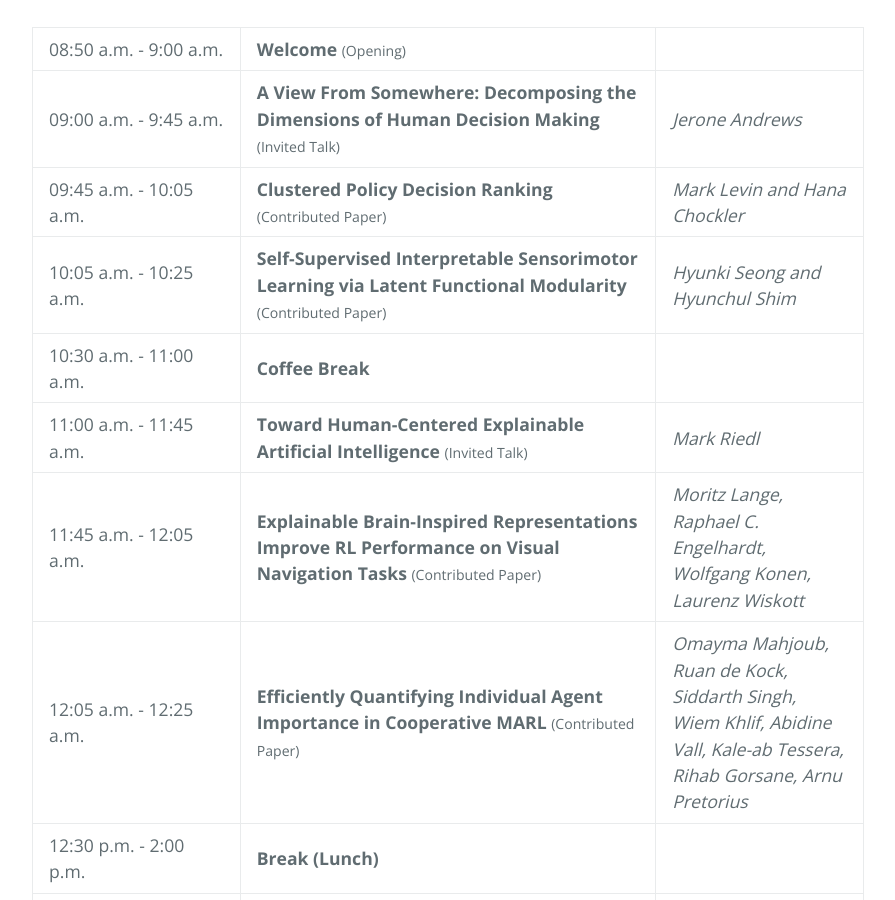
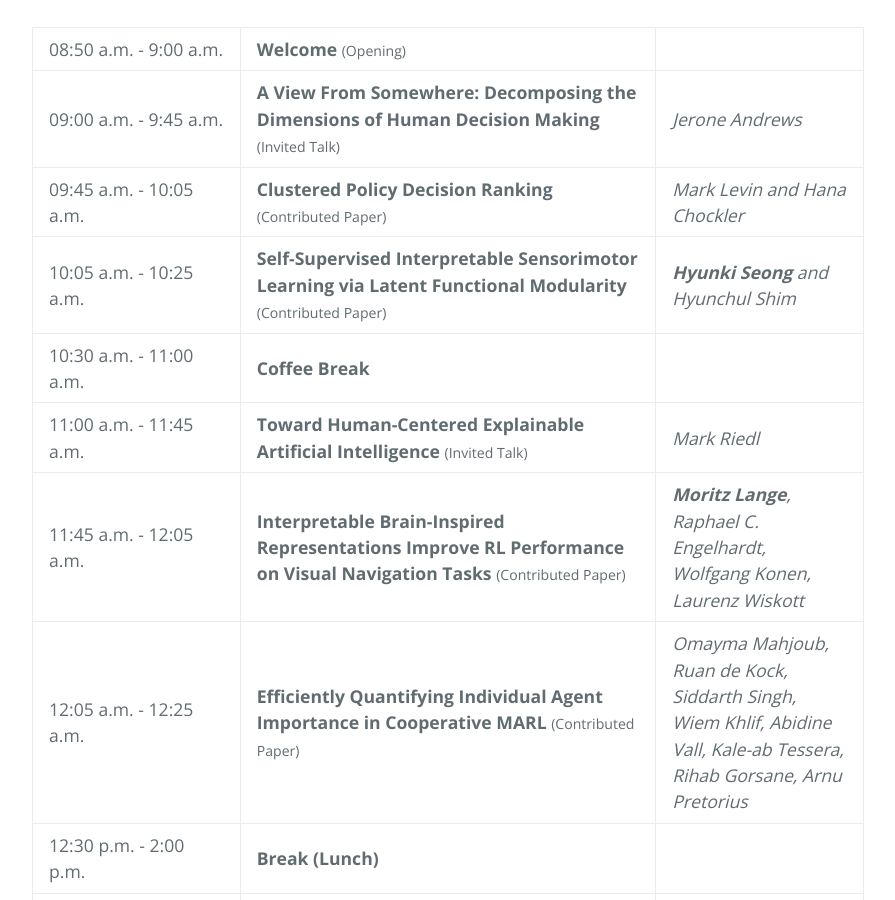
Before and after one commit to XAI4DRL/XAI4DRL.github.io, a Jekyll site: the page built from index.md, in a window 1280 px wide and 900 px high, scrolled down 1478 px. Shown: the whole window, without its empty margins (192-1087 px from the left). Built offline with Jekyll 4.4.1, drawn with Linux system fonts in a browser that asks for light colours.

Commit message:
added some presenters + fixed title brain paper

```diff
--- a/index.md
+++ b/index.md
@@ -135,7 +135,7 @@ Note: XAI methods applied to deep reinforcement learning models will be prefered
         </div>
     </td>
     <td style="width:25%">
-            <i>Hyunki Seong and Hyunchul Shim</i>
+            <i><strong>Hyunki Seong</strong> and Hyunchul Shim</i>
     </td>
 </tr>
 
@@ -196,7 +196,7 @@ Note: XAI methods applied to deep reinforcement learning models will be prefered
     </td>
     <td>
         <strong>
-            Explainable Brain-Inspired Representations Improve RL Performance on Visual Navigation Tasks
+            Interpretable Brain-Inspired Representations Improve RL Performance on Visual Navigation Tasks
         </strong>
             <small>(Contributed Paper)</small>
                <span>
@@ -209,7 +209,7 @@ Note: XAI methods applied to deep reinforcement learning models will be prefered
         </div>
     </td>
     <td style="width:25%">
-            <i>Moritz Lange, Raphael C. Engelhardt, Wolfgang Konen, Laurenz Wiskott</i>
+            <i><strong>Moritz Lange</strong>, Raphael C. Engelhardt, Wolfgang Konen, Laurenz Wiskott</i>
     </td>
 </tr>
 
```
